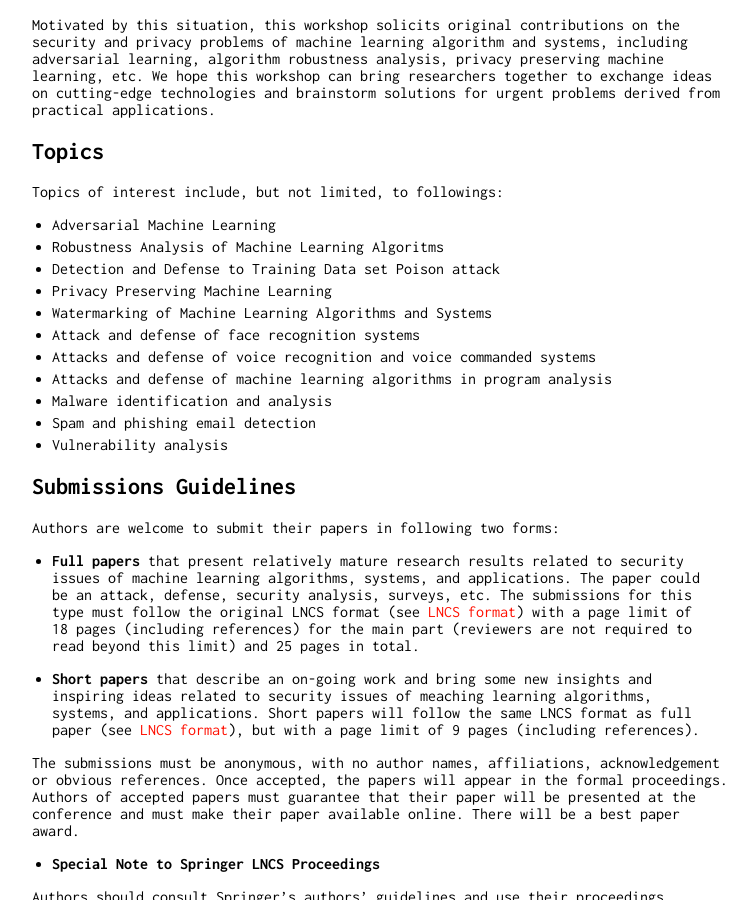
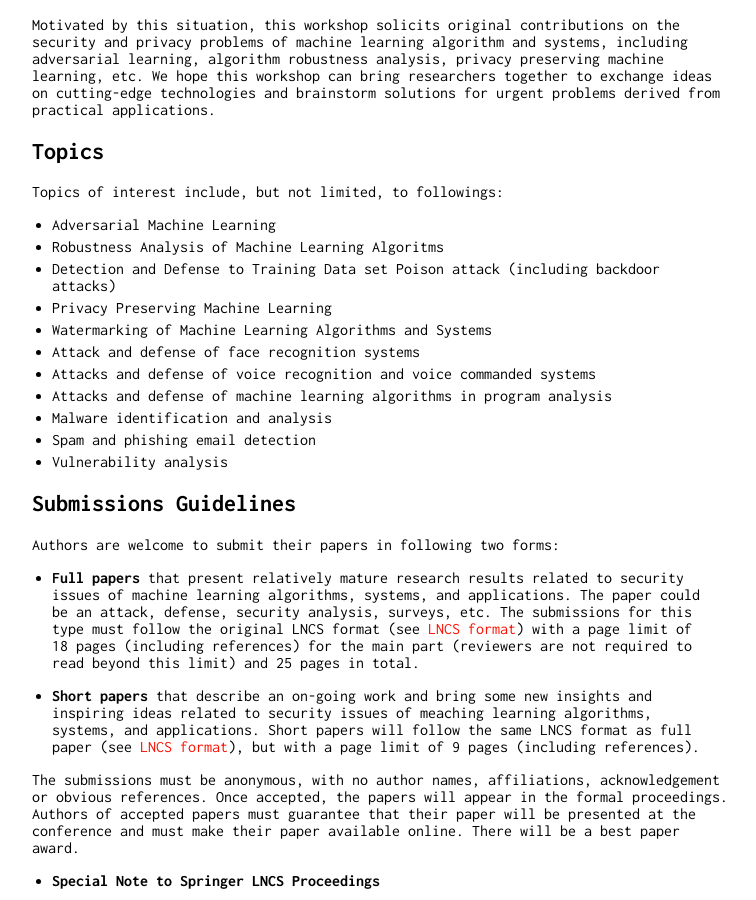
Before and after one commit to asset-group/simla2021, a Jekyll site: the page built from index.md, in a window 1280 px wide and 900 px high, scrolled down 875 px. Shown: the whole window, without its empty margins (258-1014 px from the left). Built offline with Jekyll 4.4.1, drawn with Linux system fonts in a browser that asks for light colours.

Commit message:
added a minor change

```diff
--- a/index.md
+++ b/index.md
@@ -39,7 +39,7 @@ Topics of interest include, but not limited, to followings:
 
    - Adversarial Machine Learning
    - Robustness Analysis of Machine Learning Algoritms
-   - Detection and Defense to Training Data set Poison attack
+   - Detection and Defense to Training Data set Poison attack (including backdoor attacks)
    - Privacy Preserving Machine Learning
    - Watermarking of Machine Learning Algorithms and Systems
    - Attack and defense of face recognition systems
```
